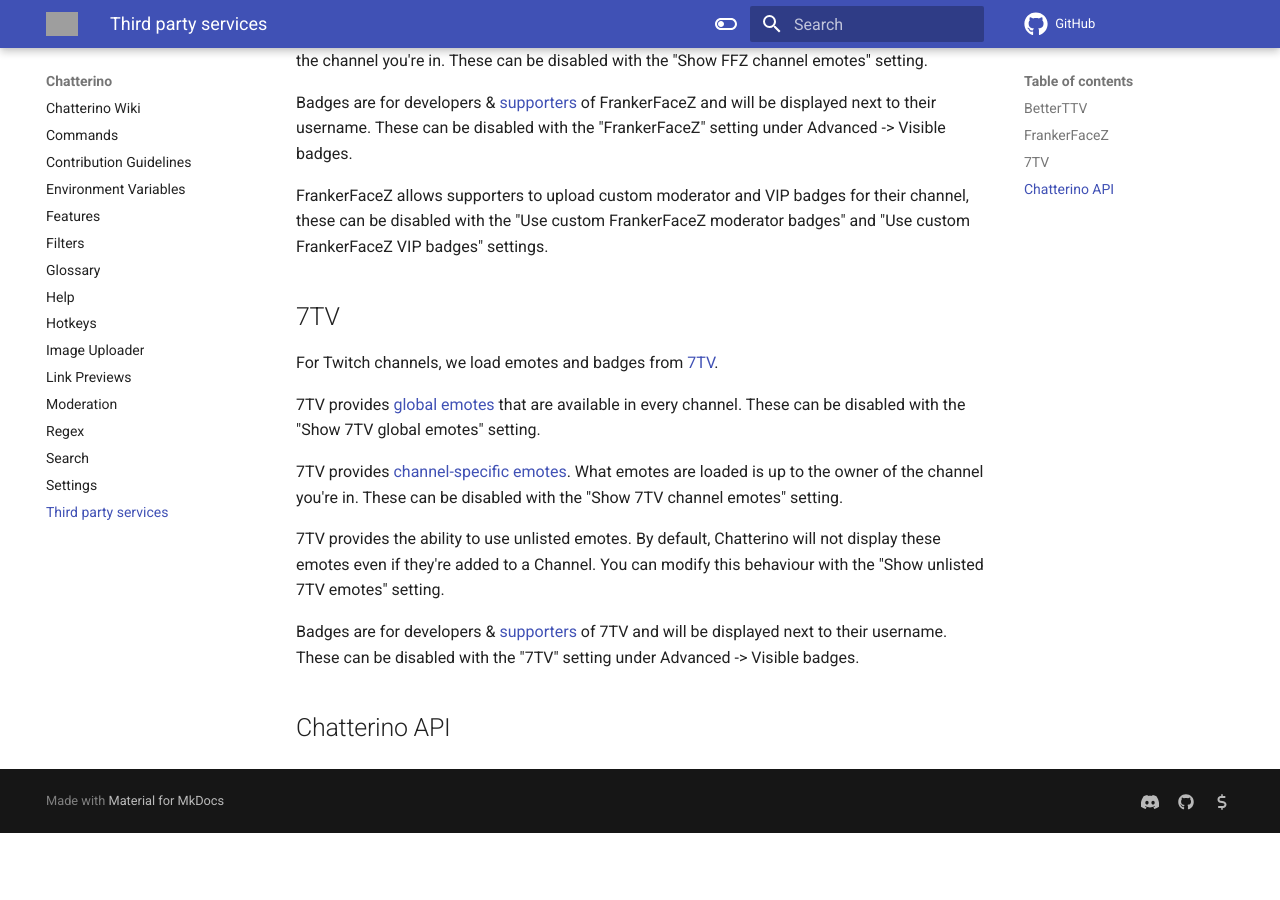
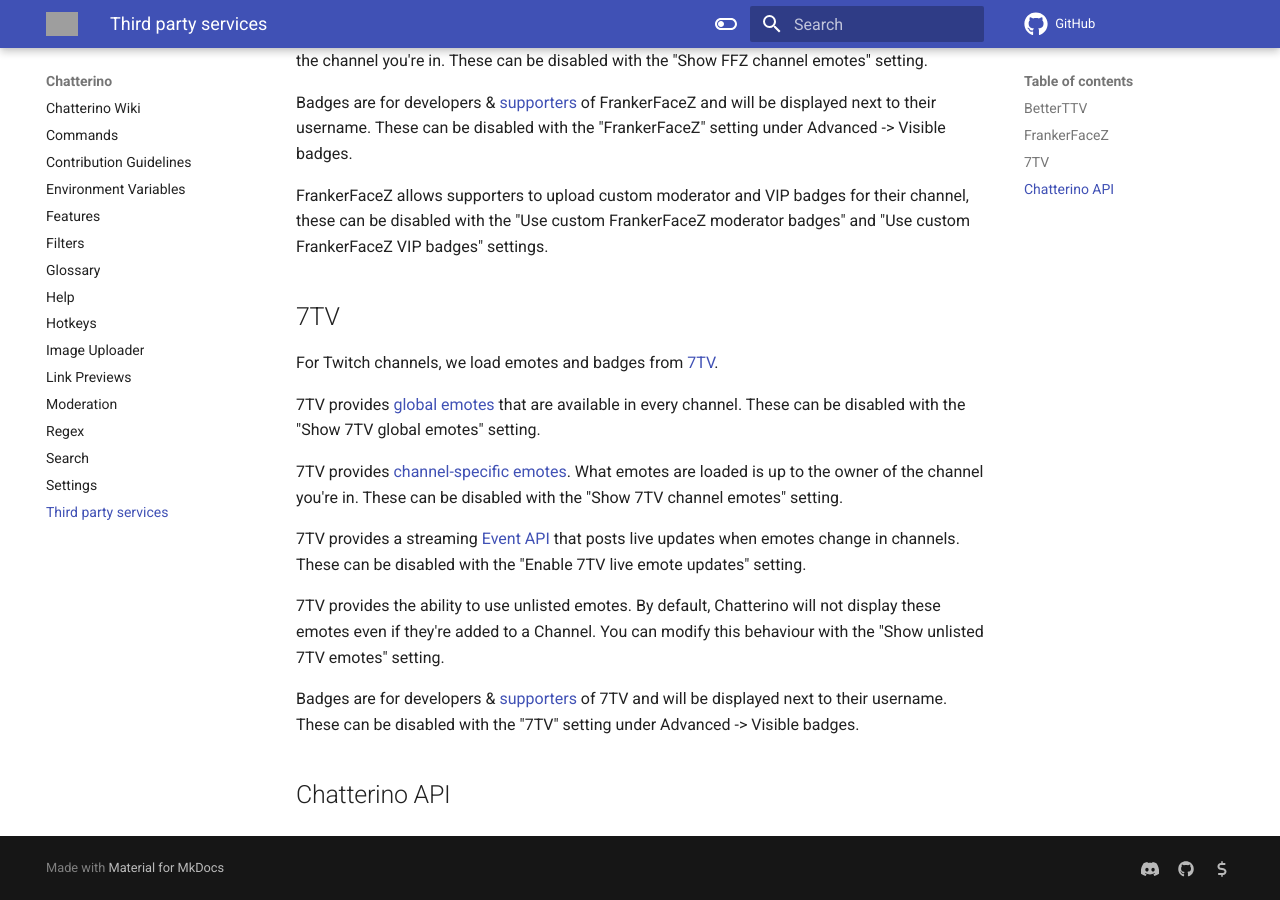
Before and after one commit to Chatterino/wiki, an MkDocs documentation site: the page built from docs/Third_party_services.md, in a window 1280 px wide and 900 px high, scrolled down 659 px. Built offline with MkDocs 1.6.1 and Material for MkDocs 9.7.7, drawn with Linux system fonts in a browser that asks for light colours; comment, search, counter and statistics services are not loaded; before the commit the page ends 1492 px from its top, so only the background shows below that; grey boxes are pictures that could not be loaded.

Commit message:
Document our use of 7TV's Event API (#252)

```diff
--- a/docs/Third_party_services.md
+++ b/docs/Third_party_services.md
@@ -28,6 +28,8 @@
 
 7TV provides [channel-specific emotes](https://7tv.app/emotes). What emotes are loaded is up to the owner of the channel you're in. These can be disabled with the "Show 7TV channel emotes" setting.
 
+7TV provides a streaming [Event API](https://github.com/SevenTV/EventAPI) that posts live updates when emotes change in channels. These can be disabled with the "Enable 7TV live emote updates" setting.
+
 <!-- TODO: Link to 7TV emote guidelines for clarification on what constitutes an unlisted emote -->
 7TV provides the ability to use unlisted emotes. By default, Chatterino will not display these emotes even if they're added to a Channel. You can modify this behaviour with the "Show unlisted 7TV emotes" setting.
 
```
